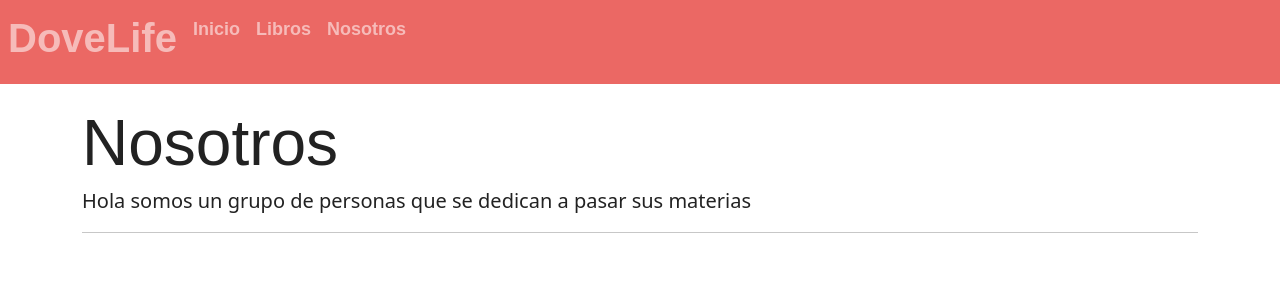
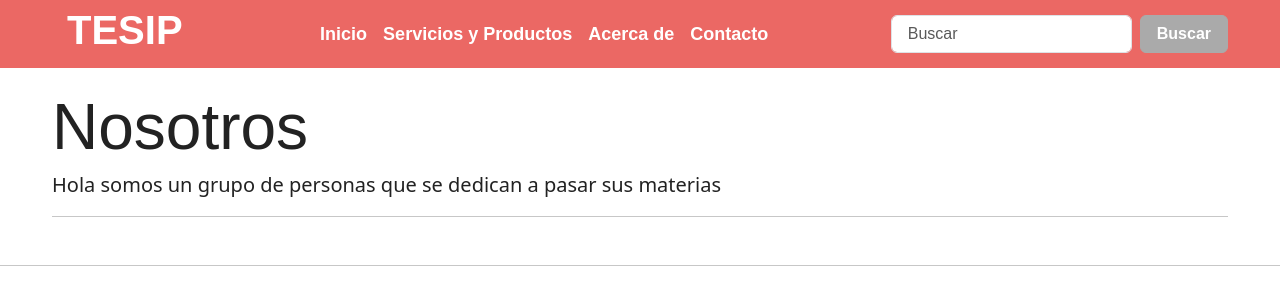
Before and after one commit to DavidRMD/Sitio, a PHP site: page /nosotros.php in a window 1280 px wide. Shown: the top 283 px of the page. Run offline with PHP 8.4, Linux system fonts and the light colour scheme; some web fonts are replaced.

Commit message:
Formato a pagina web con diferente tematica

```diff
--- /dev/null
+++ b/css/cabecera.css
@@ -0,0 +1,20 @@
+
+.navbar navbar-expand-lg navbar-dark bg-primary .container {
+    display: flex;
+    justify-content: space-between;
+    align-items: center;
+    padding: 20px 0;
+    transition: all 0.3s ease-in-out;
+}
+
+.container {
+    max-width: 1200px;
+    margin: 0 auto;
+}
+
+.container a{
+    color: #ffffff;
+    text-decoration: none;
+    padding: 7px 15px;
+    transition: all 0.3s ease-in-out;
+}
--- a/index.php
+++ b/index.php
@@ -2,14 +2,14 @@
 
 <div class="jumbotron text-center">
     <h1 class="display-3">Bienvenidos</h1>
-    <p class="lead">Consulta tus libros preferidos</p>
+    <p class="lead">Consulta los componentes que nesecitas</p>
     <hr class="my-2">
 
-    <img width="400" src="img/books.jpg" class="img-tumbnail rounded mx-auto d-block" >
+    <img width="400" src="img/tesip.jpg" class="img-tumbnail rounded mx-auto d-block" >
 
     <p>Mas información</p>
     <p class="lead">
-        <a class="btn btn-primary btn-lg" href="productos.php" role="button">Estanteria de libros</a>
+        <a class="btn btn-primary btn-lg" href="productos.php" role="button">Catalogo de Productos</a>
     </p>
 </div>
 
--- a/template/cabecera.php
+++ b/template/cabecera.php
@@ -8,29 +8,34 @@
     <title>Sitio Web</title>
 
     <link rel="stylesheet" href="./css/bootstrap.min.css" />
+    <link rel="stylesheet" href="../css/cabecera.css"/>
 
 </head>
 
 <body>
 
     <nav class="navbar navbar-expand-lg navbar-dark bg-primary">
-        <ul class="nav navbar-nav">
-            <li class="nav-item">
-                <a class="nav-link" href="#"><h1>DoveLife</h1></a>
-            </li>
-
+        <div class="container">
+            <h1><a href="index.php" style="color: white; text-decoration:none; padding: 7px 15px; transition: all 0.3s ease-in-out">TESIP</a></h1>
+            <ul class="nav navbar-nav" style="color: white; text-decoration-style: bold;">
                 <li class="nav-item">
                     <a class="nav-link" href="index.php">Inicio</a>
                 </li>
-
                 <li class="nav-item">
-                <a class="nav-link" href="productos.php">Libros</a>
+                    <a class="nav-link" href="productos.php">Servicios y Productos</a>
                 </li>
-
                 <li class="nav-item">
-                <a class="nav-link" href="nosotros.php">Nosotros</a>
+                    <a class="nav-link" href="nosotros.php">Acerca de</a>
+                </li>
+                <li class="nav-item">
+                    <a class="nav-link" href="contacto.php">Contacto</a>
                 </li>
             </ul>
+            <form class="d-flex" class="container">
+                <input class="form-control me-sm-2" type="search" placeholder="Buscar">
+                <button class="btn btn-secondary my-2 my-sm-0" type="submit">Buscar</button>
+            </form>
+        </div>
     </nav>
 
 <div class="container">
--- a/template/pie.php
+++ b/template/pie.php
@@ -2,6 +2,12 @@
         </div>
     </div>
 
+    <br><hr></br>
+    <footer>
+        <img src="http://www.sortek.ca/" width="100" alt="TESIP icon" class="img-tumbnail rounded mx-auto d-block" >
+        <p style="text-align:center; text-decoration-style:solid" class="copyright">&copy Copyright TESIP - 2023</p>
+    </footer>
+
 </body>
 
 </html>
```
Also changed, not shown: administrador/login.php (+5 -5 lines). Lines whose indentation alone changed are shown as unchanged.
